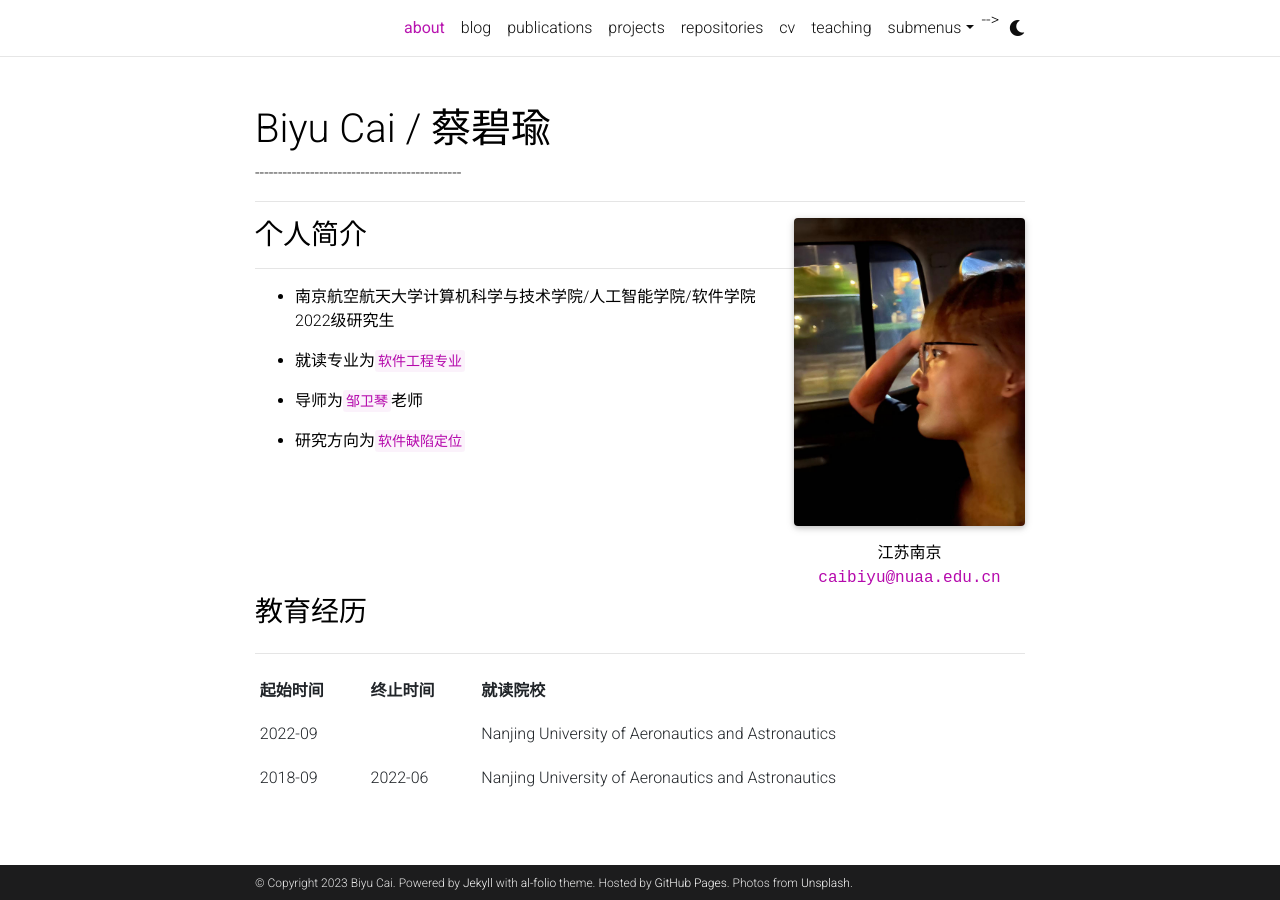
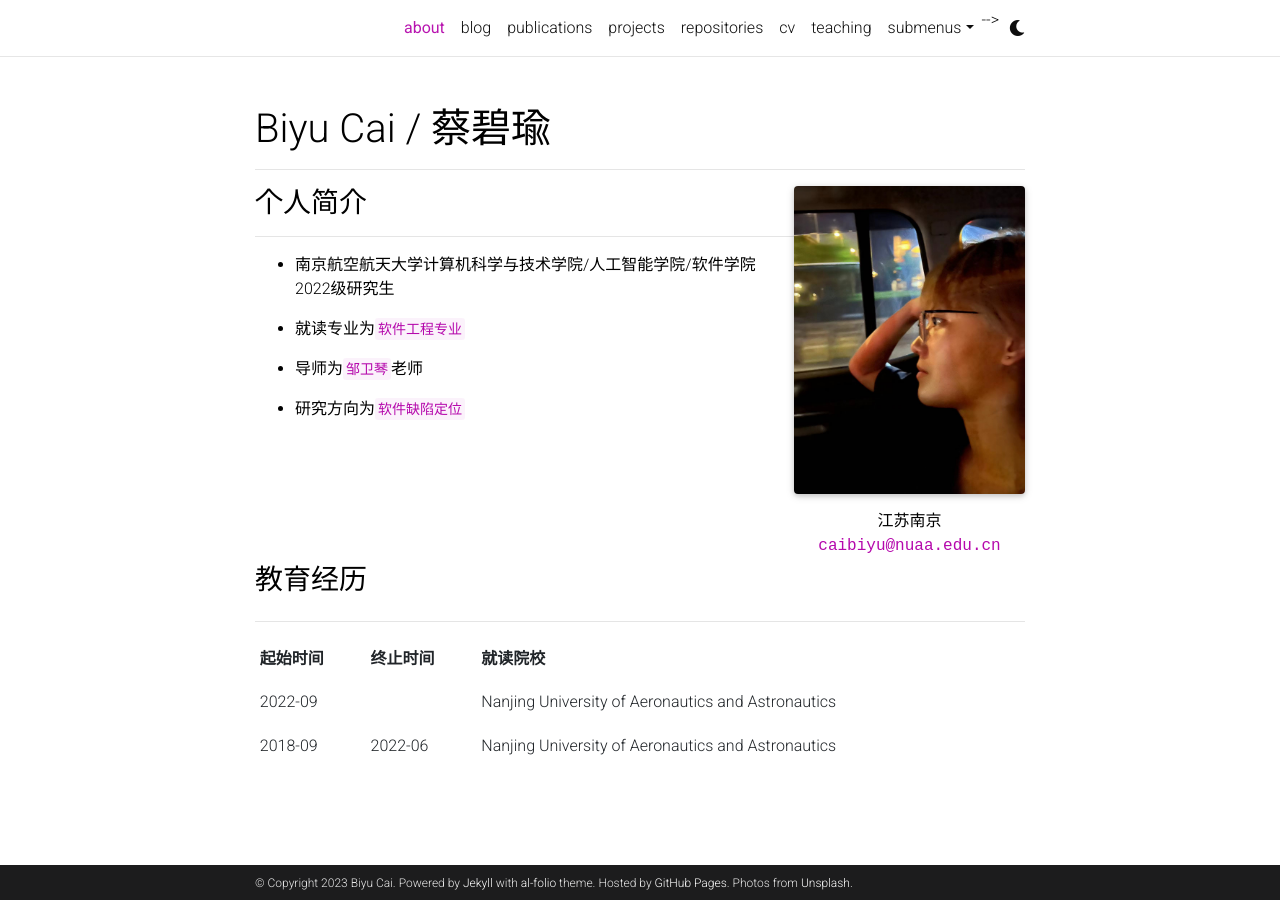
Before and after one commit to Caiby0927/Caiby0927.github.io, a Jekyll site: the page built from _pages/about.md, in a window 1280 px wide. Built offline with Jekyll 4.4.1, drawn with Linux system fonts in a browser that asks for light colours; full-size pictures stand in for the smaller copies a plugin makes; comment, search, counter and statistics services are not loaded; a style sheet for code colours, icons or effects is not loaded.

```diff
--- a/_pages/about.md
+++ b/_pages/about.md
@@ -2,7 +2,7 @@
 layout: about
 title: about
 permalink: /
-subtitle: ---------------------------------------------
+subtitle:
 
 profile:
   align: right
```
